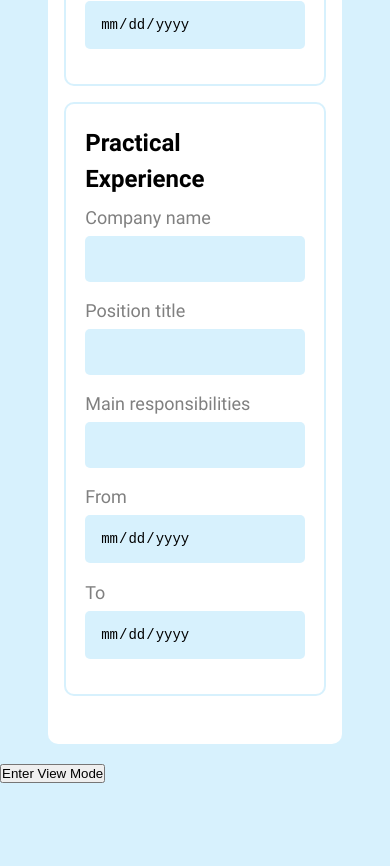
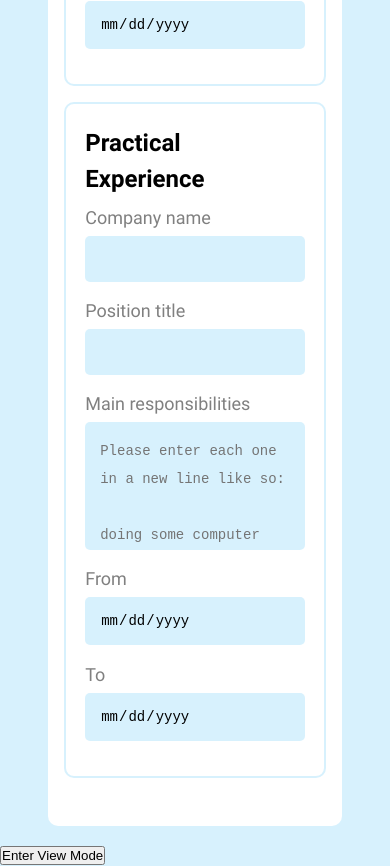
Before and after one commit to MichalRydzewski/cv-application, a React (Vite) app: page / in a window 390 px wide. Shown: the part 898-1764 px from the top of the page. Before the commit the page ends 1682 px from the top, so only its background shows below. Built offline with nearby package versions, Linux system fonts and the light colour scheme.

Commit message:
add grid textarea which is now responsive

```diff
--- a/src/edit-mode.css
+++ b/src/edit-mode.css
@@ -42,12 +42,20 @@ label {
 }
 
 input,
-.title-dropdown {
+.title-dropdown,
+textarea {
   border: none;
   padding: 15px;
   background-color: var(--light-blue);
   border-radius: 5px;
   font-size: 14px;
+}
+
+textarea {
+  resize: none;
+  min-height: 8rem;
+  height: 100%;
+  line-height: 2;
 }
 
 .input-flex,
@@ -71,12 +79,32 @@ input,
   grid-column: 1/3;
 }
 
-.education-grid > .input-flex:nth-child(2) {
-  order: 3;
-}
+/* order of inputs */
+
 .education-grid > .input-flex:nth-child(3) {
   order: 2;
 }
+
+.experience-grid {
+  grid-template-areas:
+    "company responsibilities"
+    "position responsibilities"
+    "dates responsibilities";
+}
+.experience-grid > div:nth-child(1) {
+  grid-area: company;
+}
+.experience-grid > div:nth-child(2) {
+  grid-area: responsibilities;
+}
+.experience-grid > div:nth-child(3) {
+  grid-area: position;
+}
+.experience-grid > div:nth-child(4) {
+  grid-area: dates;
+}
+
+/* dates */
 
 .date-box {
   display: grid;
@@ -130,6 +158,13 @@ input[type="date"]::-webkit-calendar-picker-indicator {
   .experience {
     grid-column: inherit;
   }
+  .experience-grid {
+    grid-template-areas:
+      "company"
+      "position"
+      "responsibilities"
+      "dates";
+  }
 }
 
 @media (width < 630px) {
--- a/src/experience.jsx
+++ b/src/experience.jsx
@@ -9,17 +9,33 @@ export default function Experience() {
           labelName={"Company name"}
           inputType={"text"}
         ></InputTemplate>
+        <div className="input-flex">
+          <label htmlFor="main-responsibilities">Main responsibilities</label>
+          <textarea
+            id="main-responsibilities"
+            placeholder="Please enter each one in a new line like so:
+
+doing some computer stuff
+assembling lego
+eating pizza
+fishing in troubled waters"
+          />
+        </div>
         <InputTemplate
           labelName={"Position title"}
           inputType={"text"}
         ></InputTemplate>
-        <InputTemplate
-          labelName={"Main responsibilities"}
-          inputType={"text"}
-        ></InputTemplate>
         <div className="date-box">
-          <InputTemplate id="experience-from" labelName={"From"} inputType={"date"}></InputTemplate>
-          <InputTemplate id="experience-to" labelName={"To"} inputType={"date"}></InputTemplate>
+          <InputTemplate
+            id="experience-from"
+            labelName={"From"}
+            inputType={"date"}
+          ></InputTemplate>
+          <InputTemplate
+            id="experience-to"
+            labelName={"To"}
+            inputType={"date"}
+          ></InputTemplate>
         </div>
       </div>
     </section>
```
